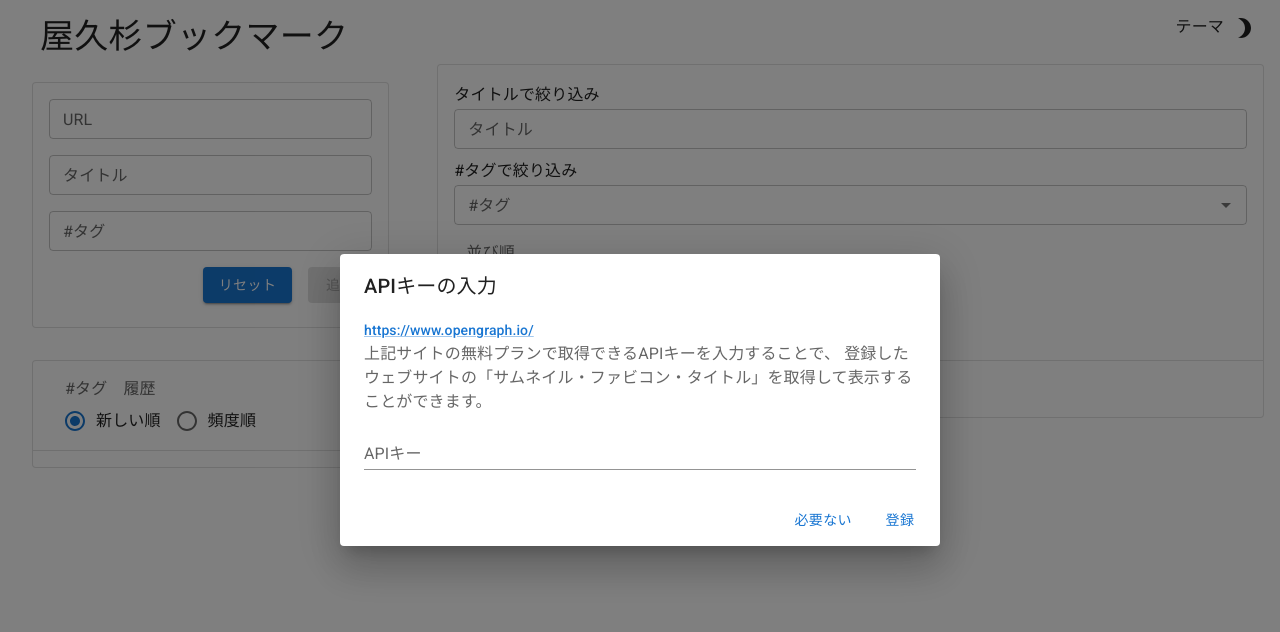
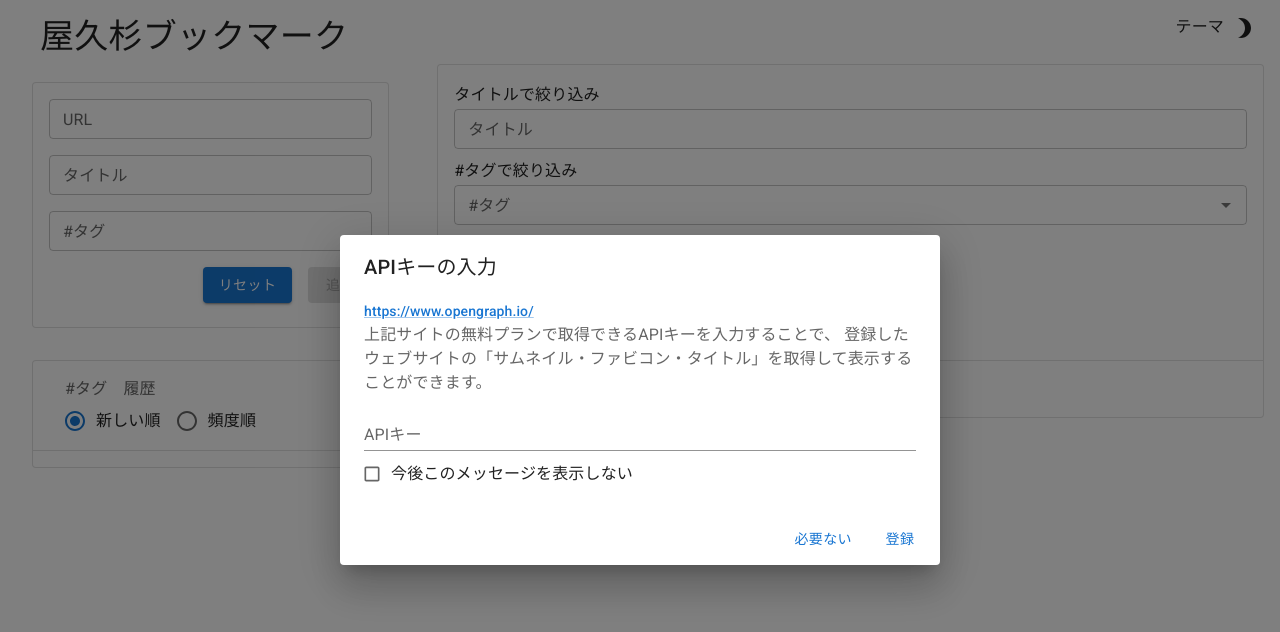
Before and after one commit to haru960197/YakusugiBookmark, a React (Create React App) app: page / in a window 1280 px wide. Shown: the top 632 px of the page. Built offline with nearby package versions, Linux system fonts and the light colour scheme.

Commit message:
[update] 今度表示しないためのラジオボタンを追加

```diff
--- a/src/components/ApiKeyDialog.js
+++ b/src/components/ApiKeyDialog.js
@@ -6,12 +6,15 @@ import {
     DialogTitle,
     TextField,
     Link,
-    Button
+    Button,
+    FormControlLabel,
+    Checkbox
 } from "@mui/material";
 import { useState } from 'react';
 
 export default function ApiKeyDialog({ setApiKey }) {
     const [open, setOpen] = useState(!Boolean(localStorage.getItem('apiKey')));
+    const [rejected, setRejected] = useState(false);
     const [keyInput, setKeyInput] = useState("");
     const apiKeySiteUrl = "https://www.opengraph.io/";
 
@@ -23,6 +26,10 @@ export default function ApiKeyDialog({ setApiKey }) {
     }
 
     function handleCancel() {
+        if (rejected) {
+            localStorage.setItem('apiKey', "rejected");
+            setApiKey("rejected");
+        }
         setKeyInput("");
         setOpen(false);
     }
@@ -51,6 +58,12 @@ export default function ApiKeyDialog({ setApiKey }) {
                     value={keyInput}
                     onChange={(e) => setKeyInput(e.target.value)}
                 />
+                <FormControlLabel
+                    control={
+                        <Checkbox size="small" onChange={(e) => setRejected(e.target.checked)}/>
+                    }
+                    label="今後このメッセージを表示しない"
+                />
             </DialogContent>
             <DialogActions>
                 <Button onClick={handleCancel}>必要ない</Button>
```
